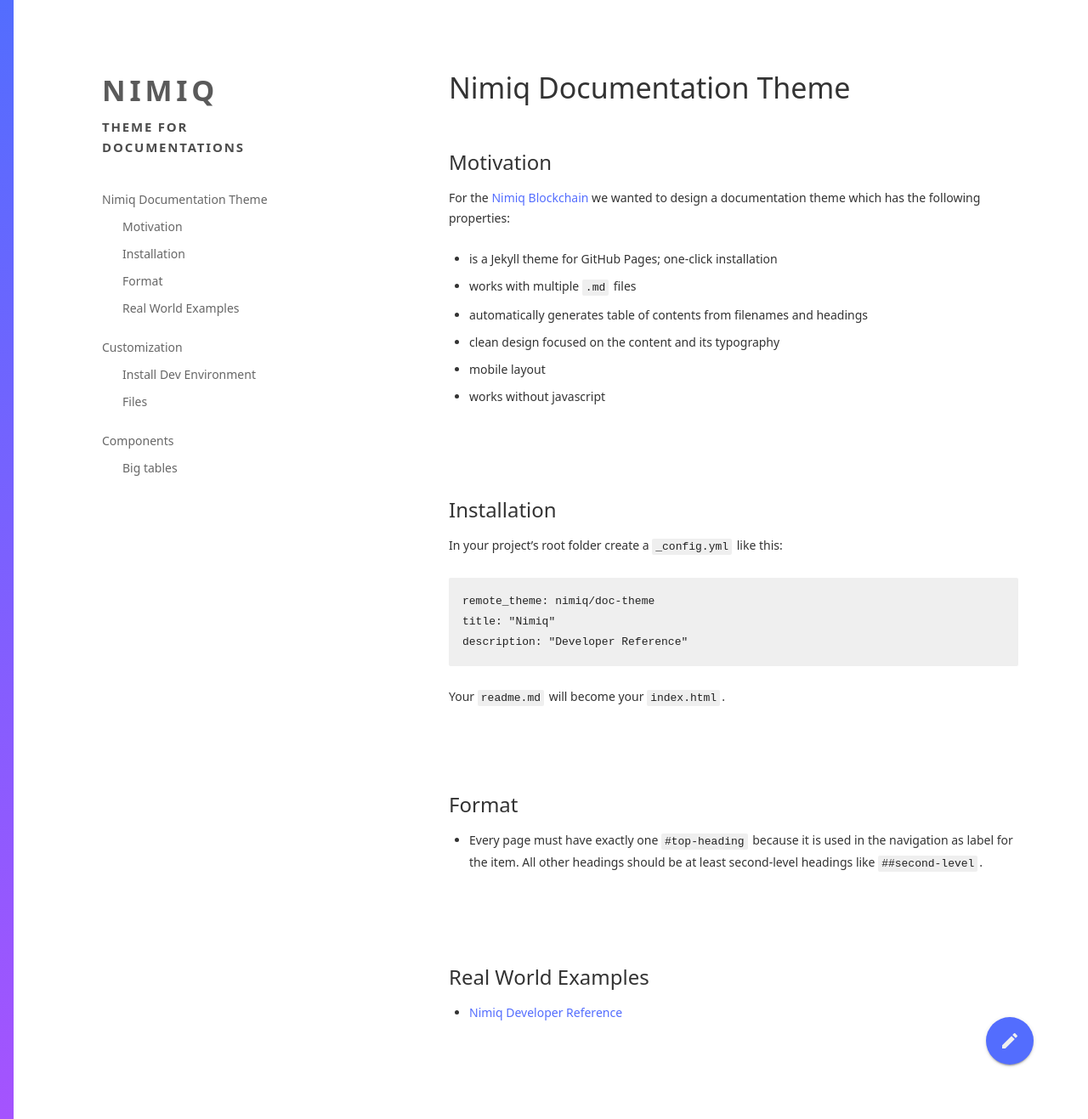
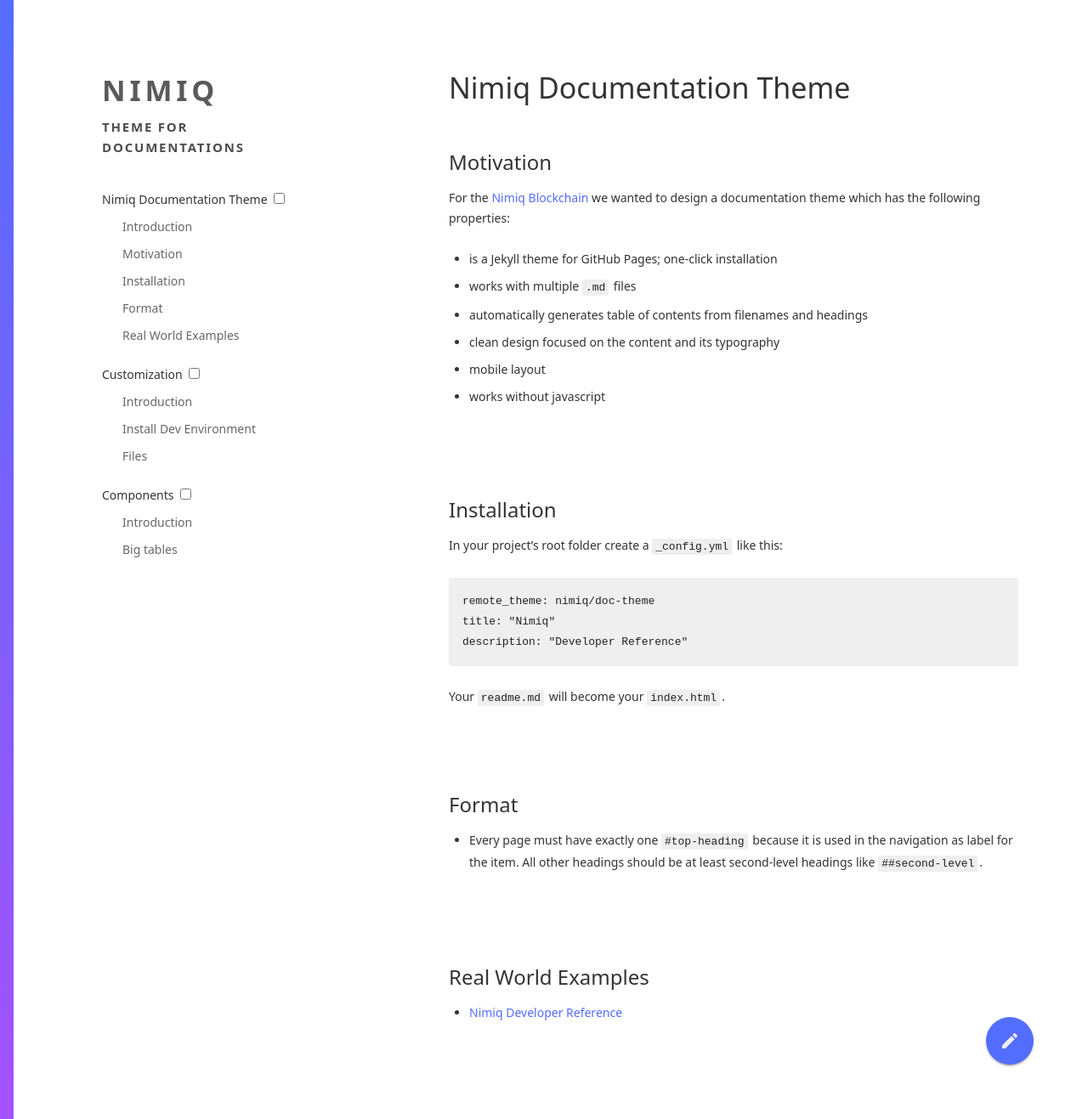
Before and after one commit to nimiq/doc-theme, a Jekyll site: the page built from README.md, in a window 1280 px wide and 1317 px high. Shown: the whole window at 85% size. Built offline with Jekyll 4.4.1, drawn with Linux system fonts in a browser that asks for light colours; our own code applies the rules of GitHub Pages for plain Markdown files.

Commit message:
Adding an "introduction" to each pages TOC linking to the h1 so that the doc h1 can become the toggle for an accordion

```diff
--- a/_includes/toc.html
+++ b/_includes/toc.html
@@ -26,7 +26,6 @@
         {% endif %}
 
         {% if firstHeader %}
-            {% assign firstHeader = false %}
             {% assign minHeader = headerLevel %}
         {% endif %}
 
@@ -44,15 +43,34 @@
         {% for i in (1..indentAmount) %}
             {% assign space = space | prepend: '    ' %}
         {% endfor %}
+        {% assign spaceNext = space | prepend: '    ' %}
 
         {% unless include.item_class == blank %}
             {% capture listItemClass %}{:.{{ include.item_class | replace: '%level%', headerLevel }}}{% endcapture %}
         {% endunless %}
 
 {% comment %}{{ site.baseurl }}{{ include.url }}#{{ html_id }}{% endcomment %}
+{% comment %}
         {% capture my_toc %}{{ my_toc }}
 {{ space }}{{ listModifier }} {{ listItemClass }} [{% if include.sanitize %}{{ header | strip_html }}{% else %}{{ header }}{% endif %}]({{ site.baseurl }}{{ include.url }}#{{ html_id }}){% endcapture %}
+{% endcomment %}
 
+        {% capture url %}{{ site.baseurl }}{{ include.url }}#{{ html_id }}{% endcapture %}
+        {% capture label %}{% if include.sanitize %}{{ header | strip_html }}{% else %}{{ header }}{% endif %}{% endcapture %}
+
+        {% if firstHeader %}
+            {% capture my_toc %}{{ my_toc }}
+{{ space }}{{ listModifier }} {{ listItemClass }} <label for="{{ url }}">{{ label }}</label>
+<input type="checkbox" id="{{ url }}">{% endcapture %}
+            {% capture my_toc %}{{ my_toc }}
+{{ spaceNext }}{{ listModifier }} {{ listItemClass }} [Introduction]({{ url }}){% endcapture %}
+        {% else %}
+            {% capture my_toc %}{{ my_toc }}
+{{ space }}{{ listModifier }} {{ listItemClass }} [{{ label }}]({%if firstHeader %}#{% else %}{{ url }}{% endif %}){% endcapture %}
+
+        {% endif %}
+
+        {% assign firstHeader = false %}
     {% endfor %}
 
     {% if include.class %}
```
